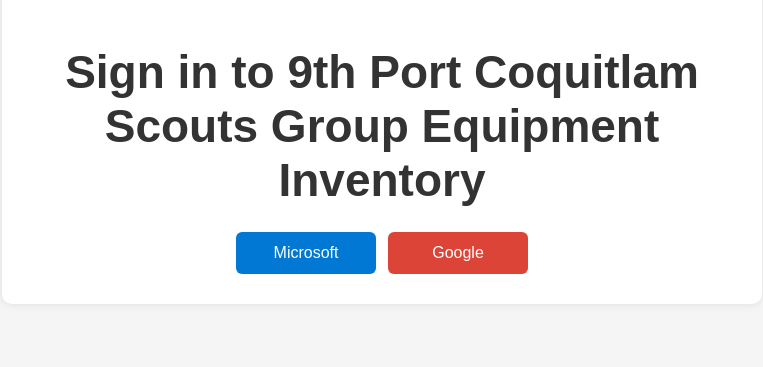
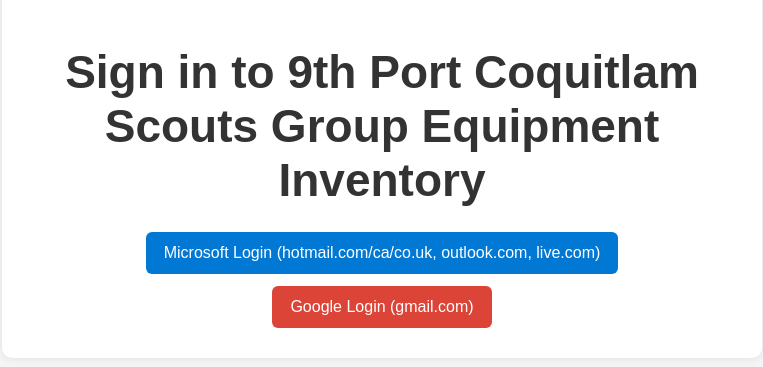
Before and after one commit to scouter-g/9thPocoScouts, a plain HTML site: page login.html in a window 1280 px wide. Shown: the part 625-992 px from the top of the page, without its empty margins (258-1021 px from the left). Drawn offline with Linux system fonts and the light colour scheme.

Commit message:
update to login.html icons

```diff
--- a/login.html
+++ b/login.html
@@ -115,11 +115,11 @@
 
     <div class="button-row">
       <button class="login-btn ms-btn" onclick="login('aad')">
-        Microsoft
+        Microsoft Login (hotmail.com/ca/co.uk, outlook.com, live.com)
       </button>
 
       <button class="login-btn google-btn" onclick="login('google')">
-        Google
+        Google Login (gmail.com)
       </button>
     </div>
 
```
